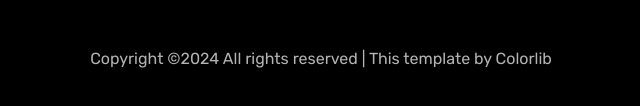
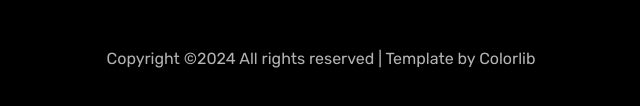
Before and after one commit to ericchiasson/telk, a plain HTML site: page index.html in a window 1280 px wide. Shown: the part 4690-4796 px from the top of the page, 319-959 px from the left. Drawn offline with nearby package versions, Linux system fonts and the light colour scheme; some packages are replaced by stand-ins of ours; no server answers; files whose address does not match are found by name.

Commit message:
Update index.html

```diff
--- a/index.html
+++ b/index.html
@@ -682,7 +682,7 @@
           <div class="col-md-12 text-center">
 
             <p><!-- Link back to Colorlib can't be removed. Template is licensed under CC BY 3.0. -->
-  Copyright &copy;<script>document.write(new Date().getFullYear());</script> All rights reserved | This template by <a href="https://colorlib.com" target="_blank">Colorlib</a>
+  Copyright &copy;<script>document.write(new Date().getFullYear());</script> All rights reserved | Template by <a href="https://colorlib.com" target="_blank">Colorlib</a>
   <!-- Link back to Colorlib can't be removed. Template is licensed under CC BY 3.0. --></p>
           </div>
         </div>
```
